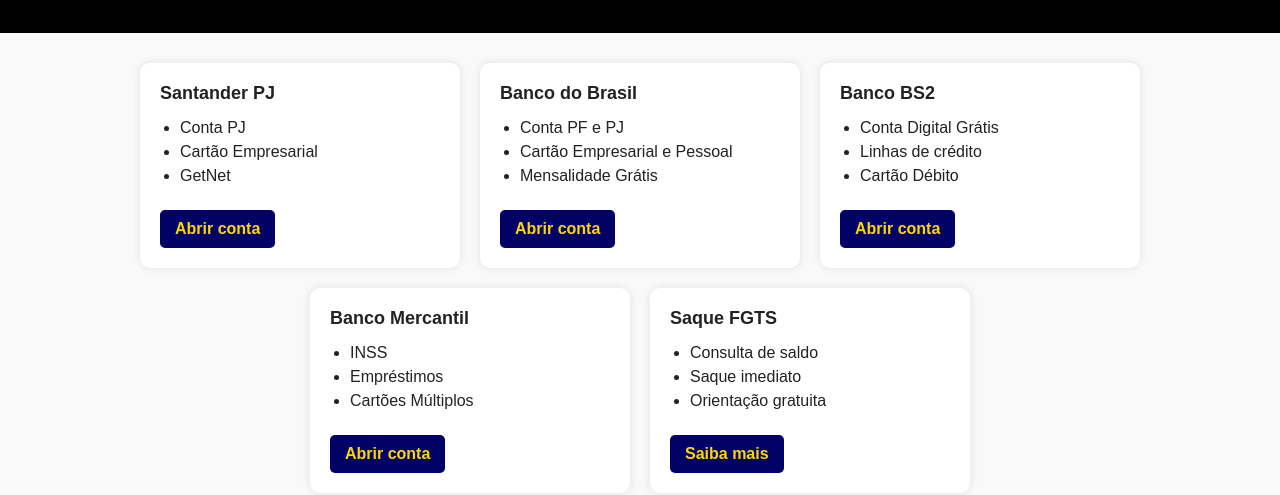
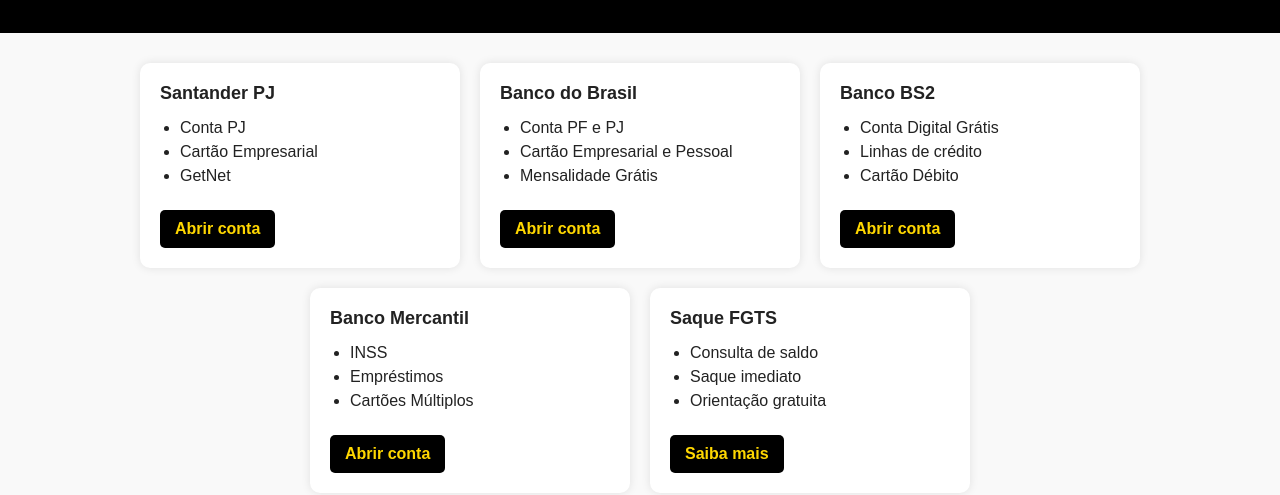
Before and after one commit to Progresso2025/progresso-site, a plain HTML site: page index.html in a window 1280 px wide. Shown: the part 305-800 px from the top of the page. Drawn offline with Linux system fonts and the light colour scheme.

Commit message:
Update index.html

```diff
--- a/index.html
+++ b/index.html
@@ -57,7 +57,7 @@
     .btn {
       display: inline-block;
       margin-top: 15px;
-      background-color: #000066;
+      background-color: #000000;
       color: #FFD700;
       padding: 10px 15px;
       text-decoration: none;
```
